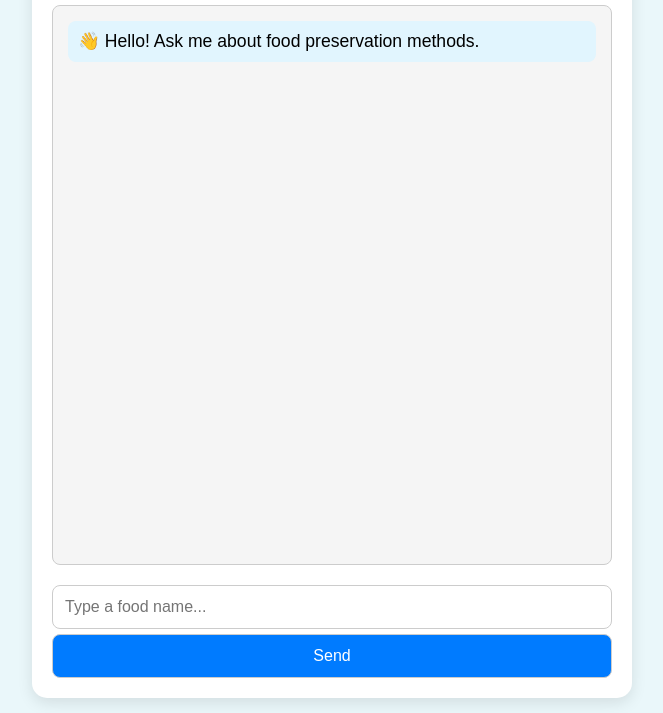
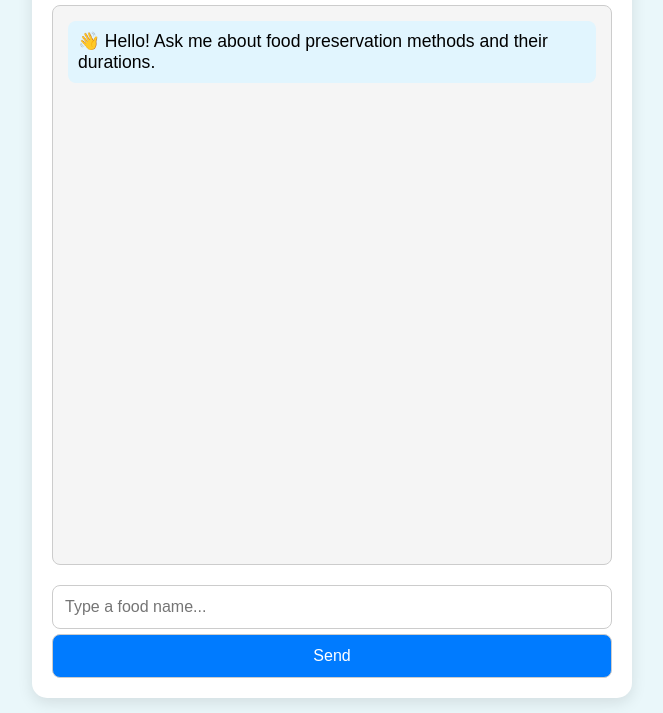
Before and after one commit to dhanya-20/food, a plain HTML site: page index.html in a window 1280 px wide. Shown: the part 87-800 px from the top of the page, without its empty margins (308-971 px from the left). Drawn offline with Linux system fonts and the light colour scheme.

Commit message:
Update index.html

```diff
--- a/index.html
+++ b/index.html
@@ -10,7 +10,7 @@
     <div class="chat-container">
         <h2>Food Preservation Chatbot</h2>
         <div id="chat-box">
-            <p class="bot-message">👋 Hello! Ask me about food preservation methods.</p>
+            <p class="bot-message">👋 Hello! Ask me about food preservation methods and their durations.</p>
         </div>
         <input type="text" id="user-input" placeholder="Type a food name..." onkeypress="handleKeyPress(event)">
         <button onclick="sendMessage()">Send</button>
```
